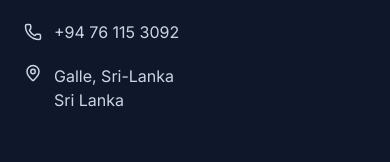
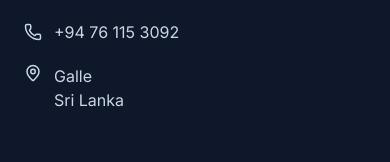
Before and after one commit to jrwjamarasiriwardhane-svg/aibos-frontend, a React (Vite) app: page / in a window 390 px wide. Shown: the part 10843-11005 px from the top of the page. Built offline with nearby package versions, Linux system fonts and the light colour scheme.

Commit message:
Update phone number and address

```diff
--- a/src/components/layout/Footer.tsx
+++ b/src/components/layout/Footer.tsx
@@ -112,8 +112,7 @@ export default function Footer() {
               <div className="flex items-start gap-3">
                 <MapPin size={18} />
                 <span>
-                  Galle,
-                  Sri-Lanka
+                  Galle
                   <br />
                   Sri Lanka
                 </span>
```
